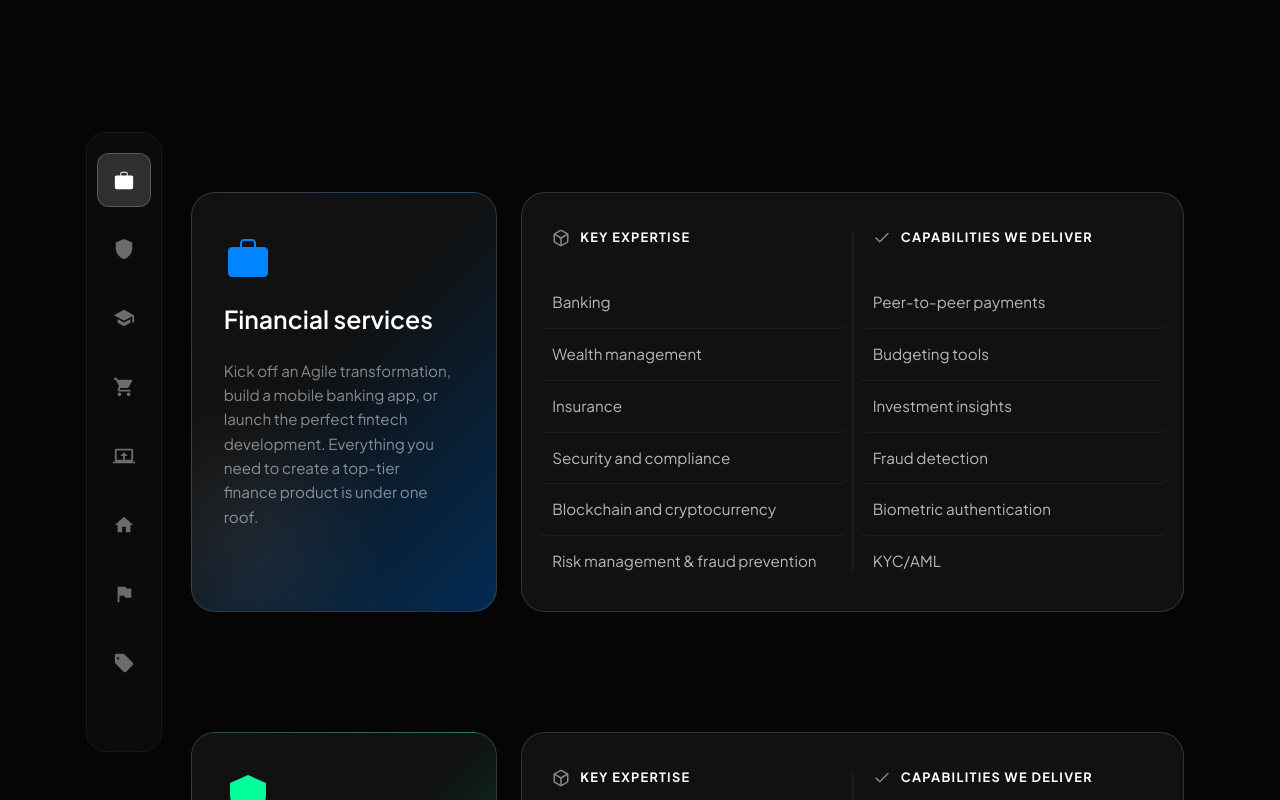
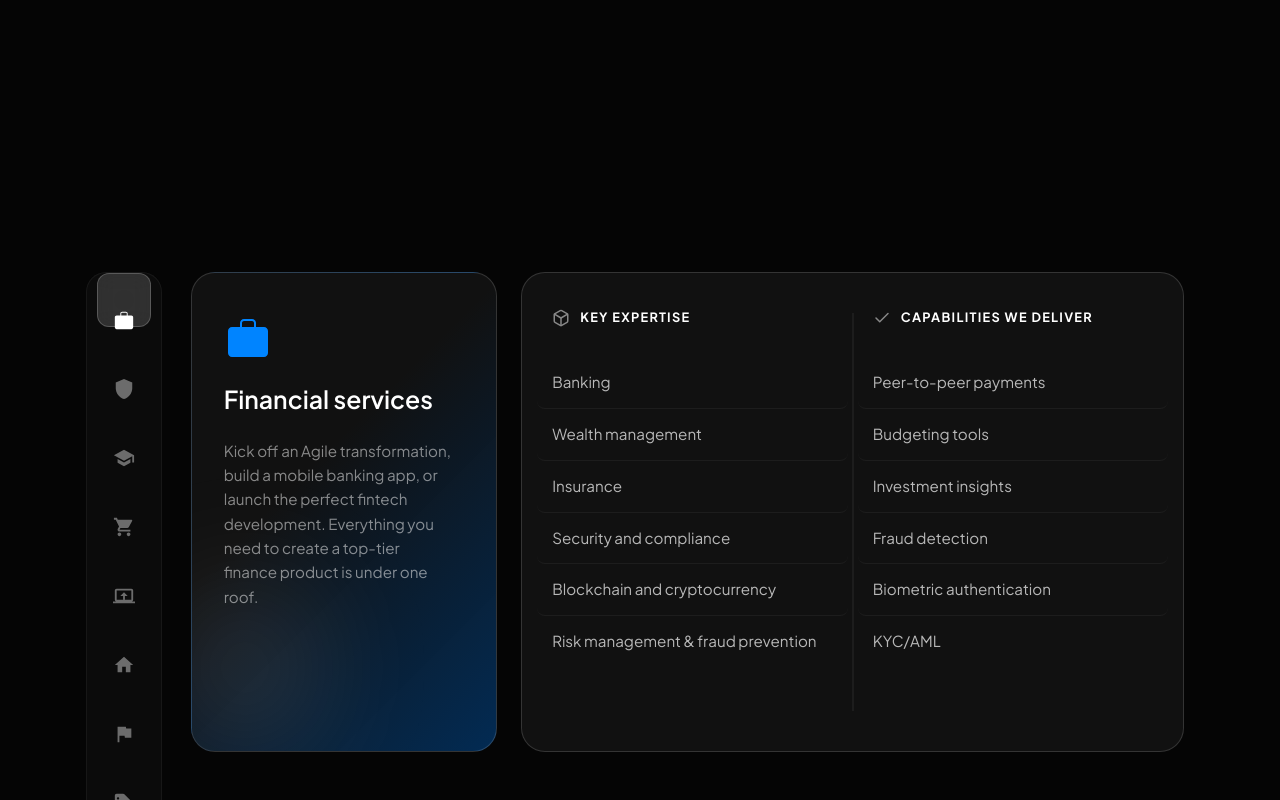
Before and after one commit to nayansuthar-1/siteonlab-diff-homepage, a Next.js app: page /industries in a window 1280 px wide. Shown: the part 1540-2340 px from the top of the page. Built offline with nearby package versions, Linux system fonts and the light colour scheme.

Commit message:
best of now

```diff
--- a/src/app/industries/Industries.module.css
+++ b/src/app/industries/Industries.module.css
@@ -602,6 +602,14 @@
   align-items: stretch;
 }
 
+.firstSection {
+  padding-top: 0 !important;
+}
+
+.lastSection {
+  padding-bottom: 0 !important;
+}
+
 .featureCard {
   flex: 1.2;
   /* Reduced flex value further to accommodate margin */
@@ -878,7 +886,7 @@
   position: relative;
   width: 100%;
   background-color: #050505;
-  padding: 0 5%;
+  padding: 140px 5% 20px 5%; /* Aligned with sidebar top/bottom gaps */
   gap: 5px;
   /* Extremely close to cards */
   align-items: flex-start;
@@ -897,7 +905,6 @@
   transform: translateX(30px);
   /* Shift rightwards towards the cards */
   margin-right: 30px;
-  padding-bottom: 20px;
 }
 
 .verticalSidebar {
@@ -905,13 +912,13 @@
   backdrop-filter: blur(8px);
   border: 1px solid rgba(255, 255, 255, 0.05);
   border-radius: 20px;
-  border-radius: 20px;
   padding: 20px 10px;
   display: flex;
   flex-direction: column;
   gap: 15px;
   align-items: center;
   position: relative;
+  height: 100%;
 }
 
 .activeIndicator {
--- a/src/app/industries/page.tsx
+++ b/src/app/industries/page.tsx
@@ -30,7 +30,7 @@ export default function IndustriesPage() {
       });
     }, {
       threshold: 0.3,
-      rootMargin: '-100px 0px -200px 0px'
+      rootMargin: '-140px 0px -200px 0px'
     });
 
     const sections = ['finance', 'healthcare', 'education', 'ecommerce', 'logistics', 'realestate', 'travel', 'manufacturing'];
@@ -43,7 +43,7 @@ export default function IndustriesPage() {
   }, []);
 
   const sections = ['finance', 'healthcare', 'education', 'ecommerce', 'logistics', 'realestate', 'travel', 'manufacturing'];
-  const [indicatorOffset, setIndicatorOffset] = useState(20);
+  const [indicatorOffset, setIndicatorOffset] = useState(0);
 
   useEffect(() => {
     const activeIndex = sections.indexOf(activeSection);
@@ -348,7 +348,7 @@ export default function IndustriesPage() {
         </aside>
 
         <div className={styles.contentWrapper}>
-          <section id="finance" className={`${styles.detailsSection} ${styles.financeSection}`}>
+          <section id="finance" className={`${styles.detailsSection} ${styles.financeSection} ${styles.firstSection}`}>
             {/* Left Feature Card */}
             <div className={styles.featureCard} onMouseMove={handleMouseMove}>
               <div className={styles.featureIcon}>
@@ -736,7 +736,7 @@ export default function IndustriesPage() {
             </div>
           </section>
 
-          <section id="manufacturing" className={`${styles.detailsSection} ${styles.manufacturingSection}`}>
+          <section id="manufacturing" className={`${styles.detailsSection} ${styles.manufacturingSection} ${styles.lastSection}`}>
             {/* Left Feature Card */}
             <div className={`${styles.featureCard} ${styles.featureCardGreen}`} onMouseMove={handleMouseMove}>
               <div className={styles.featureIcon}>
```
